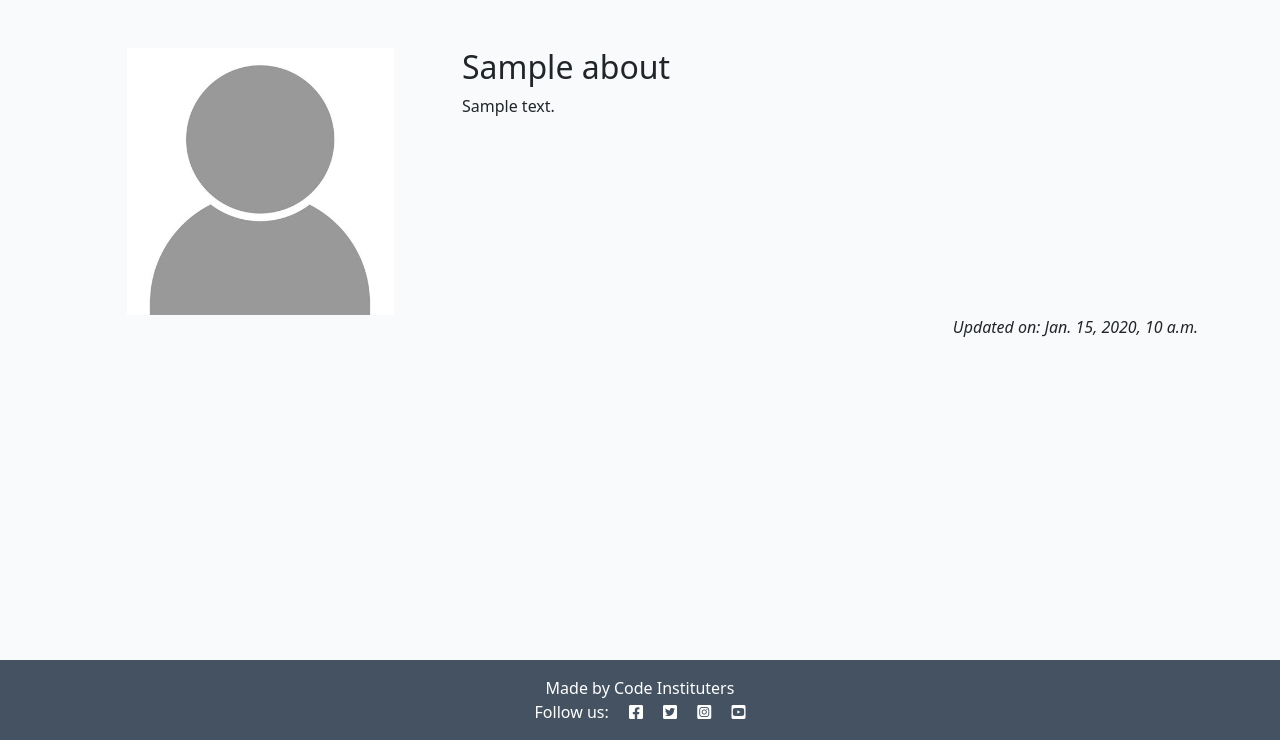
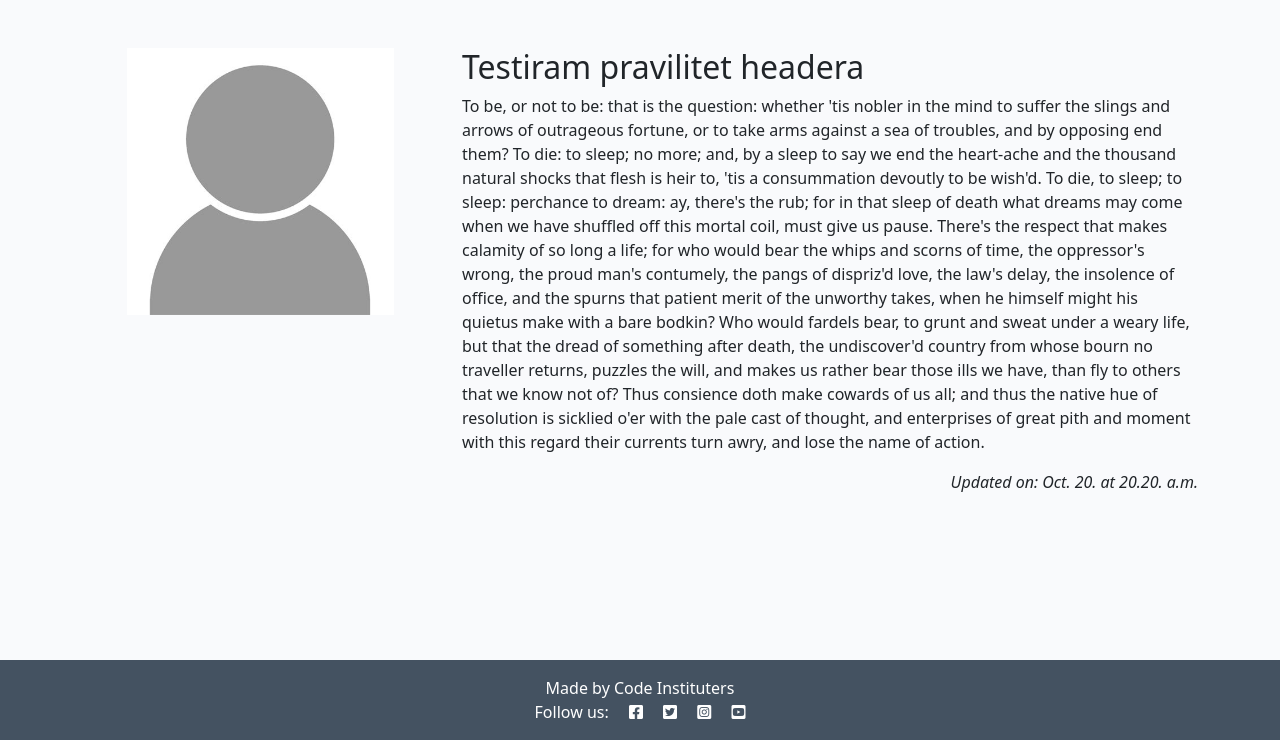
Before and after one commit to RobertDivkovic/preprojectblog, a Django app: page /about/ in a window 1280 px wide. Shown: the part 60-800 px from the top of the page. Run offline with Django 4.2, Linux system fonts and the light colour scheme; tables that the repository leaves empty hold one stand-in row (values such as "Sample post").

Commit message:
Added text in about page

```diff
--- a/about/templates/about/about.html
+++ b/about/templates/about/about.html
@@ -1,6 +1,7 @@
 {% extends 'base.html' %}
 {% block content %}
 {% load static %}
+
 <div class="container mt-5">
   <div class="row">
     <div class="col-4 text-center">
@@ -8,15 +9,27 @@
     </div>
     <div class="col-8">
       <!-- Title goes between these h2 tags -->
-      <h2>{{ about.title }}</h2>
+      <h2>Testiram pravilitet headera</h2>
       <!-- Content goes directly underneath this -->
-      {{ about.content | safe }}
+      <p>To be, or not to be: that is the question: whether 'tis nobler in the mind to suffer the slings and arrows of
+        outrageous fortune, or to take arms against a sea of troubles, and by opposing end them? To die: to sleep; no
+        more; and, by a sleep to say we end the heart-ache and the thousand natural shocks that flesh is heir to, 'tis a
+        consummation devoutly to be wish'd. To die, to sleep; to sleep: perchance to dream: ay, there's the rub; for in
+        that sleep of death what dreams may come when we have shuffled off this mortal coil, must give us pause. There's
+        the respect that makes calamity of so long a life; for who would bear the whips and scorns of time, the
+        oppressor's wrong, the proud man's contumely, the pangs of dispriz'd love, the law's delay, the insolence of
+        office, and the spurns that patient merit of the unworthy takes, when he himself might his quietus make with a
+        bare bodkin? Who would fardels bear, to grunt and sweat under a weary life, but that the dread of something
+        after death, the undiscover'd country from whose bourn no traveller returns, puzzles the will, and makes us
+        rather bear those ills we have, than fly to others that we know not of? Thus consience doth make cowards of us
+        all; and thus the native hue of resolution is sicklied o'er with the pale cast of thought, and enterprises of
+        great pith and moment with this regard their currents turn awry, and lose the name of action.</p>
     </div>
   </div>
   <div class="row">
     <div class="col text-right">
       <!-- Updated on field goes in here -->
-      <p class="text-end"><em>Updated on: {{ about.updated_on }}</em></p>
+      <p class="text-end"><em>Updated on: Oct. 20. at 20.20. a.m.</em></p>
     </div>
   </div>
 </div>
```
Also changed, not shown: about/templates/about/about_starter.html (deleted, +0 -22 lines).
